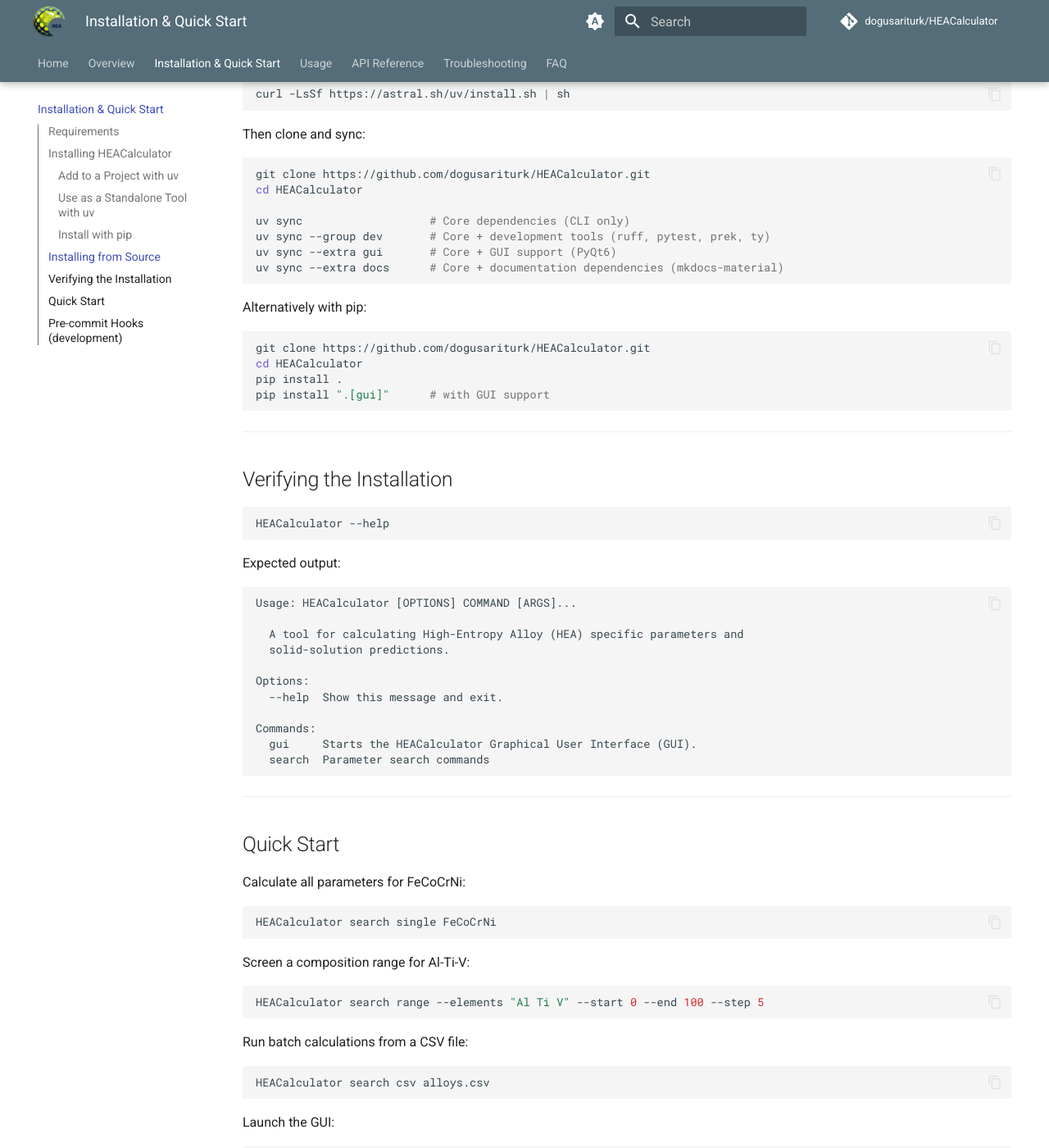
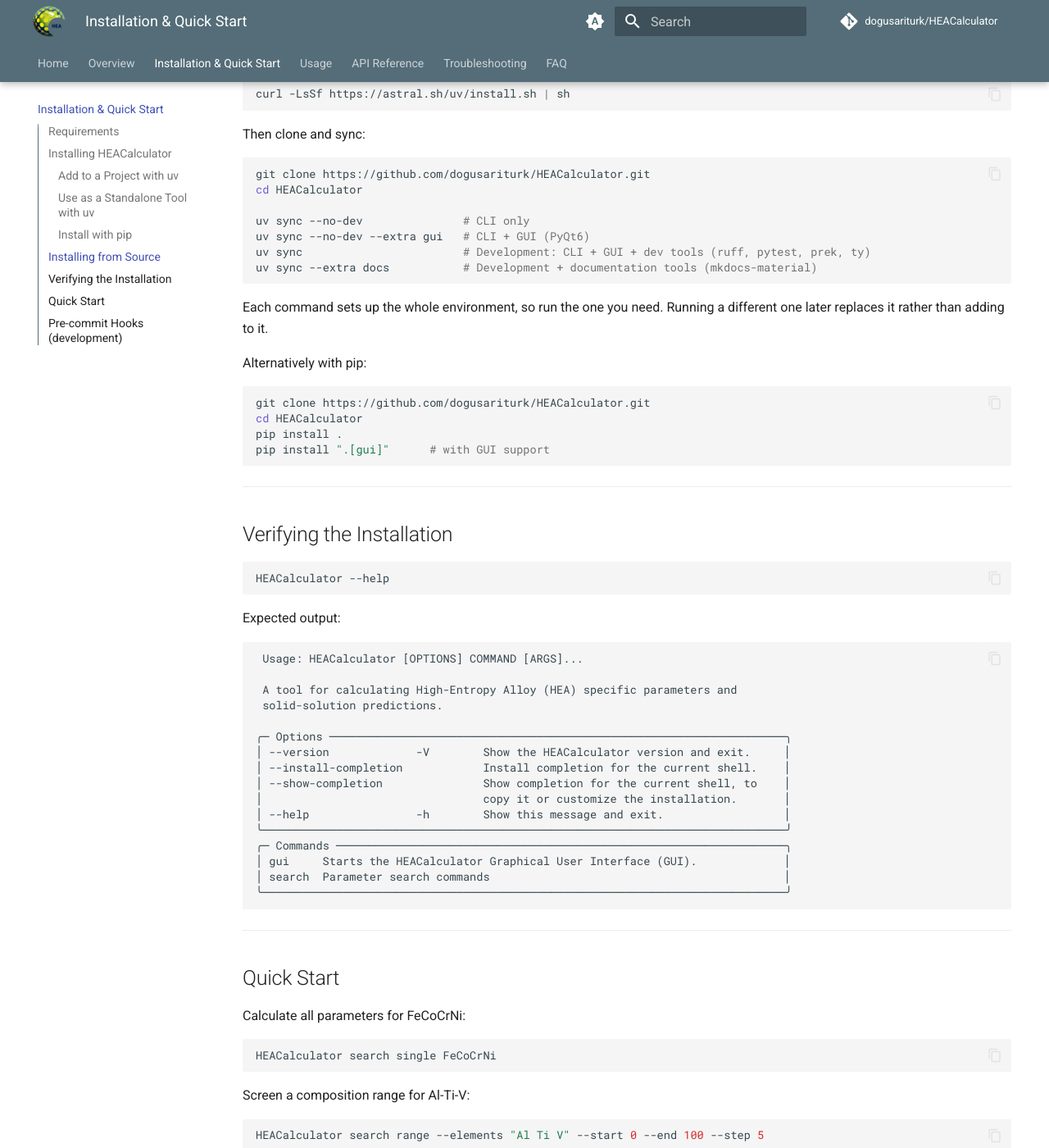
Before and after one commit to dogusariturk/HEACalculator, an MkDocs documentation site: the page built from docs/installation.md, in a window 1280 px wide and 1400 px high, scrolled down 1505 px. Shown: the whole window at 82% size. Built offline with MkDocs 1.6.1 and Material for MkDocs 9.7.7, drawn with Linux system fonts in a browser that asks for light colours; comment, search, counter and statistics services are not loaded; some of the changed text lies outside the part shown.

Commit message:
Update installation guide with new `uv` commands and CLI/help output formatting

````diff
--- a/docs/installation.md
+++ b/docs/installation.md
@@ -77,11 +77,13 @@
 git clone https://github.com/dogusariturk/HEACalculator.git
 cd HEACalculator
 
-uv sync                   # Core dependencies (CLI only)
-uv sync --group dev       # Core + development tools (ruff, pytest, prek, ty)
-uv sync --extra gui       # Core + GUI support (PyQt6)
-uv sync --extra docs      # Core + documentation dependencies (mkdocs-material)
+uv sync --no-dev               # CLI only
+uv sync --no-dev --extra gui   # CLI + GUI (PyQt6)
+uv sync                        # Development: CLI + GUI + dev tools (ruff, pytest, prek, ty)
+uv sync --extra docs           # Development + documentation tools (mkdocs-material)
 ```
+
+Each command sets up the whole environment, so run the one you need. Running a different one later replaces it rather than adding to it.
 
 Alternatively with pip:
 
@@ -102,18 +104,23 @@
 
 Expected output:
 
-```
-Usage: HEACalculator [OPTIONS] COMMAND [ARGS]...
+``` { .text .cli-output }
+ Usage: HEACalculator [OPTIONS] COMMAND [ARGS]...
 
-  A tool for calculating High-Entropy Alloy (HEA) specific parameters and
-  solid-solution predictions.
+ A tool for calculating High-Entropy Alloy (HEA) specific parameters and
+ solid-solution predictions.
 
-Options:
-  --help  Show this message and exit.
-
-Commands:
-  gui     Starts the HEACalculator Graphical User Interface (GUI).
-  search  Parameter search commands
+╭─ Options ────────────────────────────────────────────────────────────────────╮
+│ --version             -V        Show the HEACalculator version and exit.     │
+│ --install-completion            Install completion for the current shell.    │
+│ --show-completion               Show completion for the current shell, to    │
+│                                 copy it or customize the installation.       │
+│ --help                -h        Show this message and exit.                  │
+╰──────────────────────────────────────────────────────────────────────────────╯
+╭─ Commands ───────────────────────────────────────────────────────────────────╮
+│ gui     Starts the HEACalculator Graphical User Interface (GUI).             │
+│ search  Parameter search commands                                            │
+╰──────────────────────────────────────────────────────────────────────────────╯
 ```
 
 ---
@@ -148,10 +155,10 @@
 
 ## Pre-commit Hooks (development)
 
-Install pre-commit hooks after cloning to enable automatic linting and formatting on every commit:
+Install the pre-commit hooks with [prek](https://github.com/j178/prek) after cloning to enable automatic linting and formatting on every commit:
 
 ```bash
-uv run pre-commit install
+uv run prek install
 ```
 
 Hooks run `uv-lock` (lockfile sync), `ruff` (linting and formatting), `ty` (type checking), and several file-hygiene checks (trailing whitespace, end-of-file, YAML/TOML validation, etc.).
````
